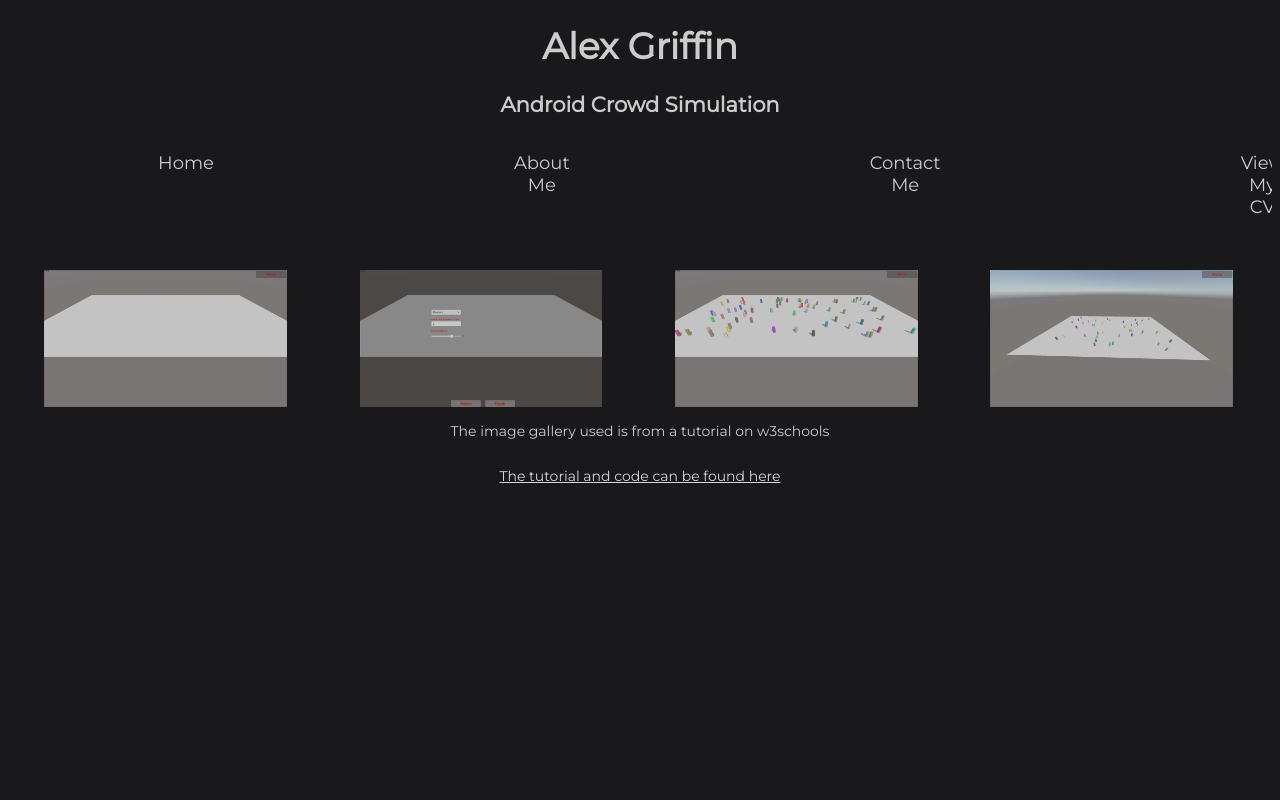
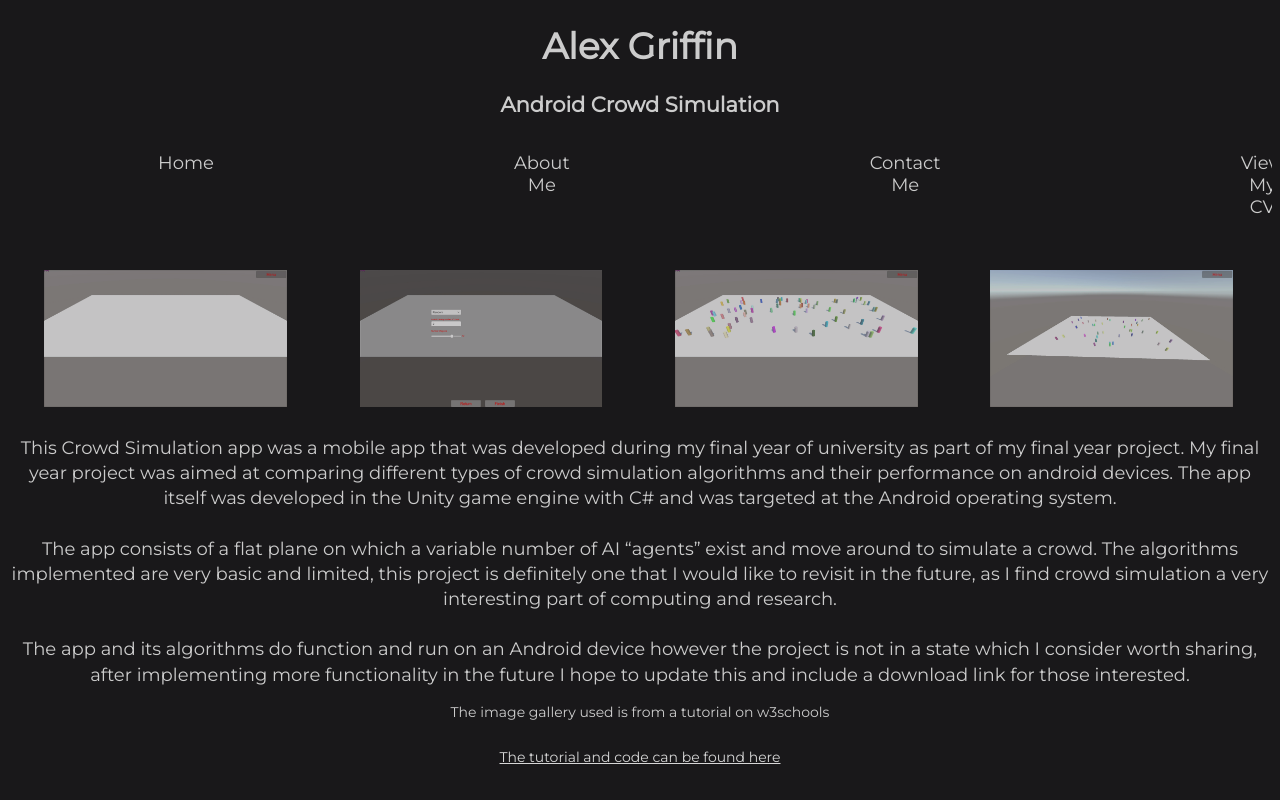
Before and after one commit to AlexGriffinGit/Portfolio, a plain HTML site: page crowdsim.html in a window 1280 px wide. Drawn offline with Linux system fonts and the light colour scheme.

Commit message:
Added Crowd Sim App Description

```diff
--- a/crowdsim.html
+++ b/crowdsim.html
@@ -45,6 +45,21 @@
   <div id="imgtext"></div>
 </div>
 
+ <p>
+   This Crowd Simulation app was a mobile app that was developed during my final year of university as part of my final year project.
+   My final year project was aimed at comparing different types of crowd simulation algorithms and their performance on android devices.
+   The app itself was developed in the Unity game engine with C# and was targeted at the Android operating system.
+  <br>
+  <br>
+   The app consists of a flat plane on which a variable number of AI “agents” exist and move around to simulate a crowd.
+   The algorithms implemented are very basic and limited, this project is definitely one that I would like to revisit in the future,
+   as I find crowd simulation a very interesting part of computing and research.
+  <br>
+  <br>
+  The app and its algorithms do function and run on an Android device however the project is not in a state which I consider worth sharing,
+  after implementing more functionality in the future I hope to update this and include a download link for those interested.
+ </p>
+
 <script>
 function myFunction(imgs) {
   var expandImg = document.getElementById("expandedImg");
```
